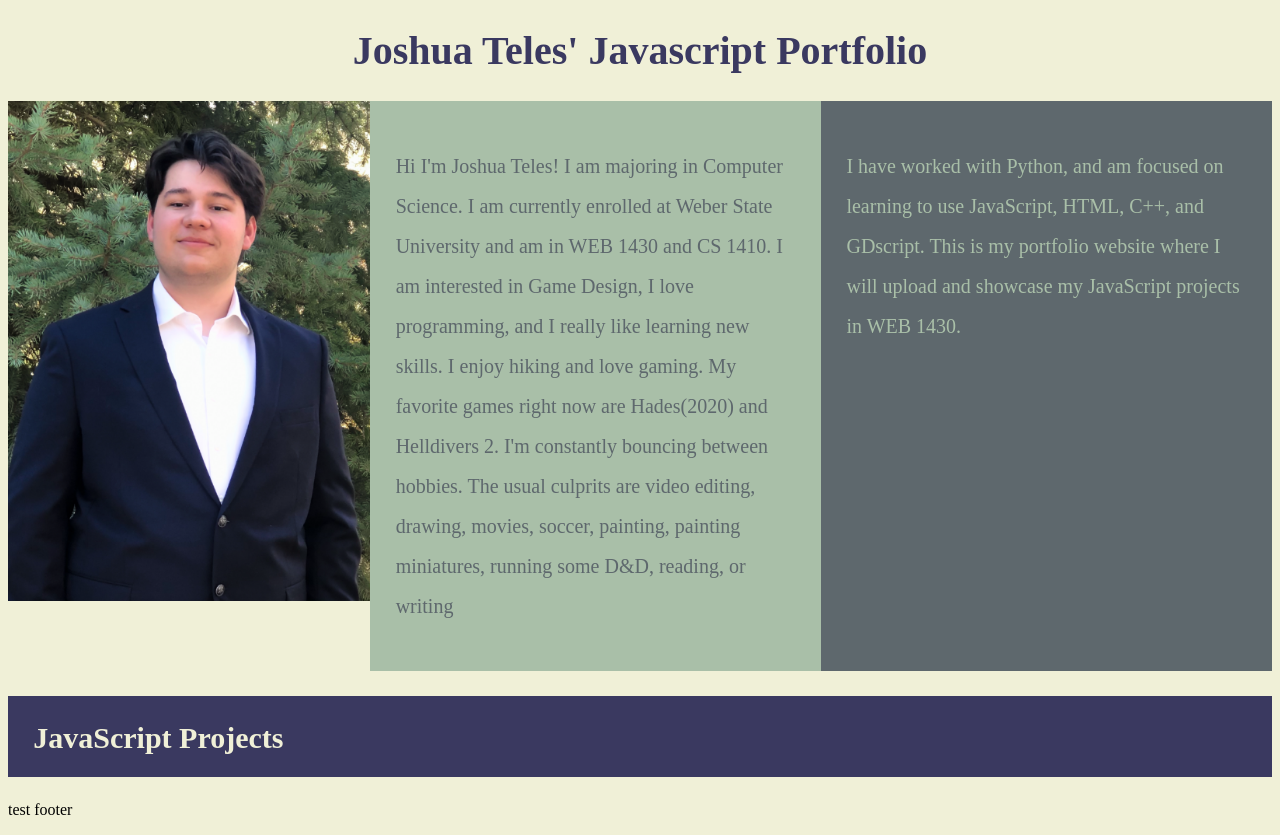
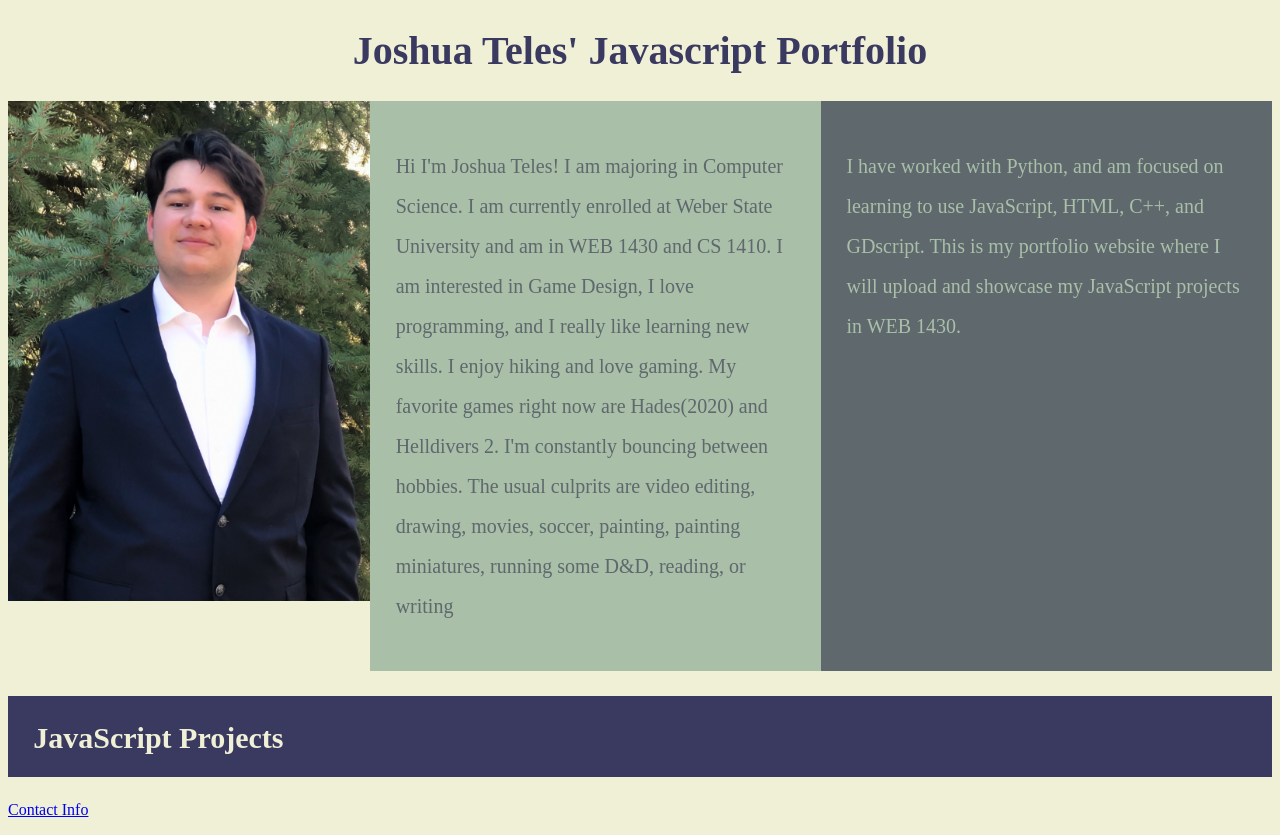
Before and after one commit to YourPalJawsh/portfolio-site, a plain HTML site: page index.html in a window 1280 px wide. Drawn offline with Linux system fonts and the light colour scheme.

Commit message:
Added link to contact page

```diff
--- a/index.html
+++ b/index.html
@@ -31,7 +31,9 @@
             <h2>JavaScript Projects</h2>
         </div>
         <footer>
-            <p>test footer</p>
+            <p>
+                <a href="contact.html">Contact Info</a>
+            </p>
         </footer>
     </body>
 </html>
```
